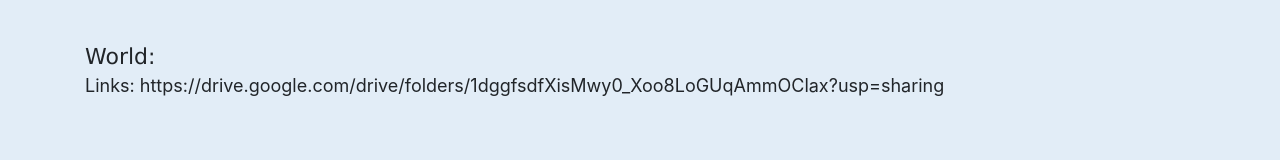
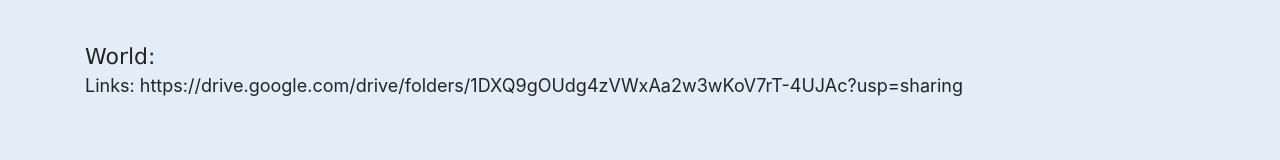
Before and after one commit to hzaurzli/hzaurzli.github.io, a plain HTML site: page page_2.html in a window 1280 px wide. Shown: the part 398-558 px from the top of the page. Drawn offline with nearby package versions, Linux system fonts and the light colour scheme.

Commit message:
Update page_2.html

```diff
--- a/page_2.html
+++ b/page_2.html
@@ -61,7 +61,7 @@
 		    <p style="margin: 0"> Links 3: https://pan.baidu.com/s/1nGFqxZOJWSmlM_EqgHz7SA </p><p>Possword: smrz</p>
 				<br>
 				<br>
-                <h5 style="margin: 0">World: <span style="font-size:1rem"></span></h5><p style="margin: 0"> Links: https://drive.google.com/drive/folders/1dggfsdfXisMwy0_Xoo8LoGUqAmmOClax?usp=sharing </p>
+                <h5 style="margin: 0">World: <span style="font-size:1rem"></span></h5><p style="margin: 0"> Links: https://drive.google.com/drive/folders/1DXQ9gOUdg4zVWxAa2w3wKoV7rT-4UJAc?usp=sharing </p>
 			</div>
 		</div>
     </div>
```
